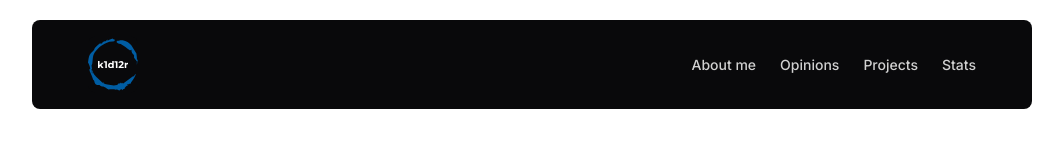
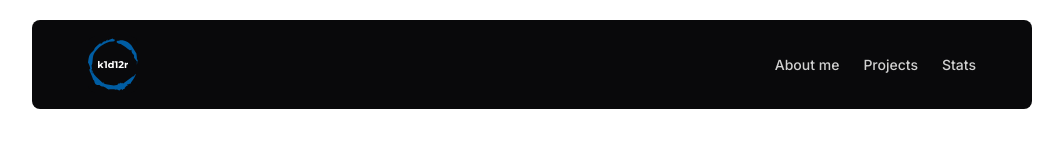
Before and after one commit to kadirbasyigit/portfolio, a Next.js app: page / in a window 1280 px wide. Shown: the top 160 px of the page, without its empty margins (108-1171 px from the left). Built offline with nearby package versions, Linux system fonts and the light colour scheme.

Commit message:
Delete a section

```diff
--- a/app/page.tsx
+++ b/app/page.tsx
@@ -7,7 +7,6 @@ export default function Home() {
       <div className="w-11/12 lg:max-w-[1000px] mx-auto">
         <Navbar />
         <Hero />
-        {/* <Opinions/> */}
         {/* Stats */}
         {/* <Projects/> */}
         {/* <Footer/> */}
--- a/components/Navbar.tsx
+++ b/components/Navbar.tsx
@@ -56,17 +56,7 @@ const Navbar = () => {
         >
           <a href="#about">About me</a>
         </Button>
-        <Button
-          asChild
-          className={` transition duration-200 ease-in-out p-0 ${
-            scrolled
-              ? 'text-black hover:text-[#005DA3] '
-              : 'text-[#D1D1D1] hover:text-white'
-          }`}
-          variant="link"
-        >
-          <a href="#opinions">Opinions</a>
-        </Button>
+
         <Button
           asChild
           className={` transition duration-200 ease-in-out p-0 ${
@@ -140,28 +130,7 @@ const Navbar = () => {
                   About me
                 </motion.a>
               </Button>
-              <Button
-                asChild
-                onClick={() => setIsMenuOpen(prevState => !prevState)}
-                className="p-0 text-[#efe7e7]"
-                variant="link"
-              >
-                <motion.a
-                  initial={{
-                    opacity: 0,
-                    scale: 0.3,
-                  }}
-                  animate={{
-                    opacity: 1,
-                    scale: 1,
-                  }}
-                  exit={{ opacity: 0, scale: 0.3 }}
-                  href="#opinions"
-                  transition={{ delay: 0.2 }}
-                >
-                  Opinions
-                </motion.a>
-              </Button>
+
               <Button
                 asChild
                 onClick={() => setIsMenuOpen(prevState => !prevState)}
```
